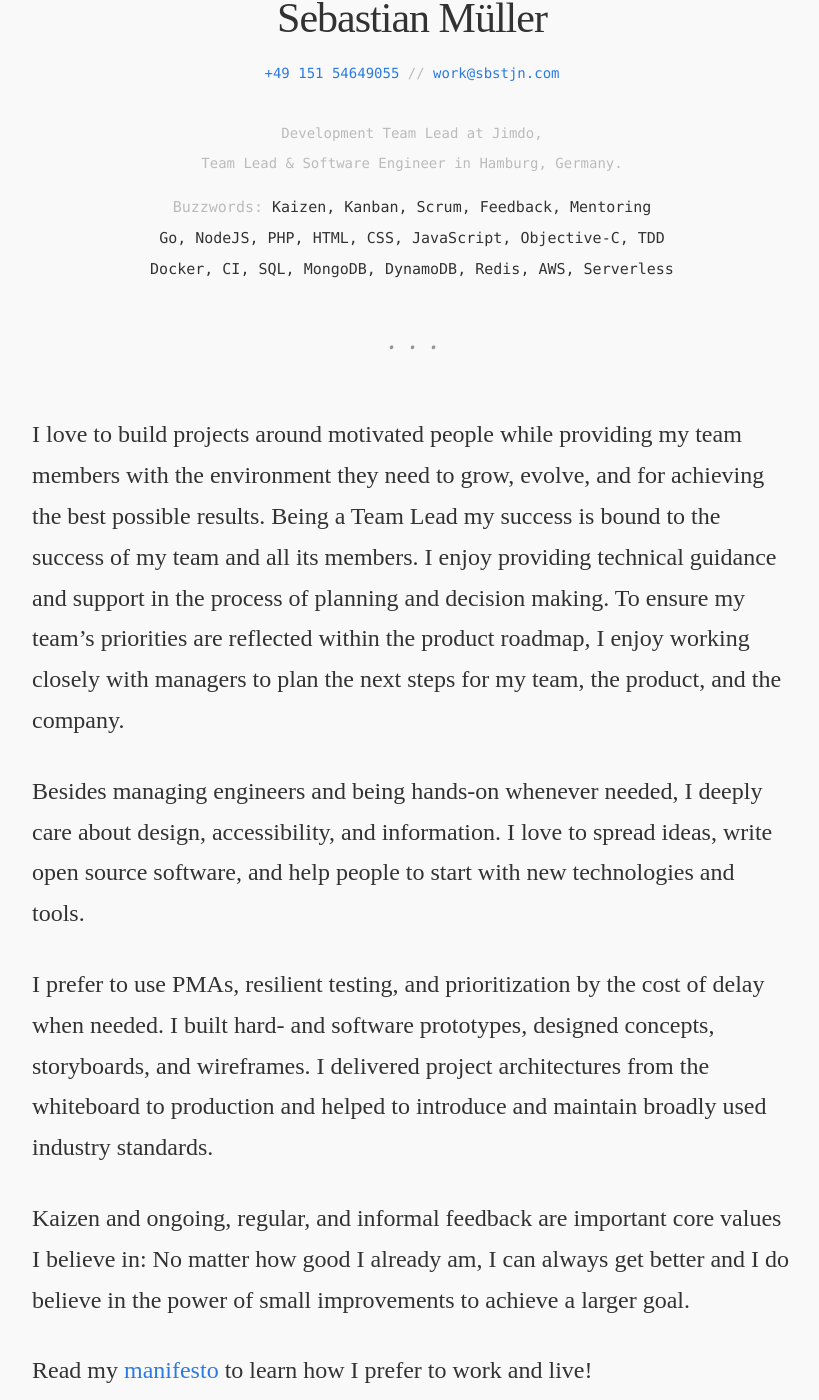
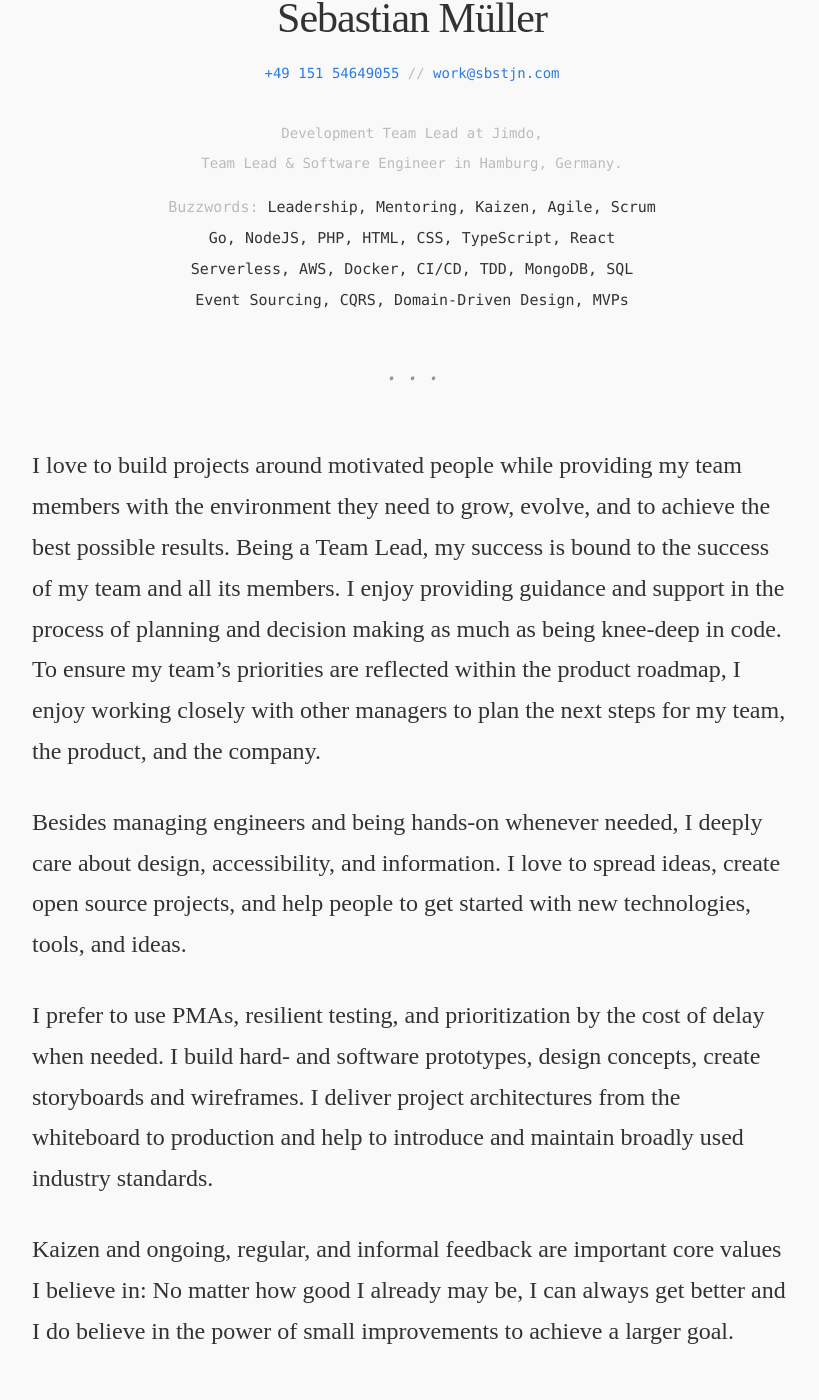
Before and after one commit to sebastianroming/sbstjn.github.io, a Jekyll site: the page built from work.md, in a window 1280 px wide and 1400 px high, scrolled down 460 px. Shown: the whole window, without its empty margins (228-1047 px from the left). Built offline with Jekyll 4.4.1, drawn with Linux system fonts in a browser that asks for light colours; some web fonts are replaced.

Commit message:
Update /work

```diff
--- a/_layouts/work.html
+++ b/_layouts/work.html
@@ -26,11 +26,11 @@ layout: default
         <section class="buzzwords">
           <ul>
             <li class="headline">Buzzwords:</li>
+            <li>Leadership</li>
+            <li>Mentoring</li>
             <li>Kaizen</li>
-            <li>Kanban</li>
+            <li>Agile</li>
             <li>Scrum</li>
-            <li>Feedback</li>
-            <li>Mentoring</li>
           </ul>
         </section>
 
@@ -41,24 +41,31 @@ layout: default
             <li>PHP</li>
             <li>HTML</li>
             <li>CSS</li>
-            <li>JavaScript</li>
-            <li>Objective-C</li>
-            <li>TDD</li>
+            <li>TypeScript</li>
+            <li>React</li>
           </ul>
         </section>
 
         <section class="buzzwords">
           <ul>
+            <li>Serverless</li>
+            <li>AWS</li>
             <li>Docker</li>
-            <li>CI</li>
+            <li>CI/CD</li>
+            <li>TDD</li>
+            <li>MongoDB</li>
             <li>SQL</li>
-            <li>MongoDB</li>
-            <li>DynamoDB</li>
-            <li>Redis</li>
-            <li>AWS</li>
-            <li>Serverless</li>
           </ul>
         </section>
+
+        <section class="buzzwords">
+            <ul>
+              <li>Event Sourcing</li>
+              <li>CQRS</li>
+              <li>Domain-Driven Design</li>
+              <li>MVPs</li>
+            </ul>
+          </section>
       </div>
 
       <div class="section-divider">
--- a/work.md
+++ b/work.md
@@ -7,14 +7,10 @@ noindex: true
 sitemap: false
 ---
 
-I love to build projects around motivated people while providing my team members with the environment they need to grow, evolve, and for achieving the best possible results. Being a Team Lead my success is bound to the success of my team and all its members. I enjoy providing technical guidance and support in the process of planning and decision making. To ensure my team’s priorities are reflected within the product roadmap, I enjoy working closely with managers to plan the next steps for my team, the product, and the company.
+I love to build projects around motivated people while providing my team members with the environment they need to grow, evolve, and to achieve the best possible results. Being a Team Lead, my success is bound to the success of my team and all its members. I enjoy providing guidance and support in the process of planning and decision making as much as being knee-deep in code. To ensure my team’s priorities are reflected within the product roadmap, I enjoy working closely with other managers to plan the next steps for my team, the product, and the company.
 
-Besides managing engineers and being hands-on whenever needed, I deeply care about design, accessibility, and information. I love to spread ideas, write open source software, and help people to start with new technologies and tools.
+Besides managing engineers and being hands-on whenever needed, I deeply care about design, accessibility, and information. I love to spread ideas, create open source projects, and help people to get started with new technologies, tools, and ideas.
 
-I prefer to use PMAs, resilient testing, and prioritization by the cost of delay when needed. I built hard- and software prototypes, designed concepts, storyboards, and wireframes. I delivered project architectures from the whiteboard to production and helped to introduce and maintain broadly used industry standards.
+I prefer to use PMAs, resilient testing, and prioritization by the cost of delay when needed. I build hard- and software prototypes, design concepts, create storyboards and wireframes. I deliver project architectures from the whiteboard to production and help to introduce and maintain broadly used industry standards.
 
-Kaizen and ongoing, regular, and informal feedback are important core values I believe in: No
-matter how good I already am, I can always get better and I do believe in the power of small
-improvements to achieve a larger goal.
-
-Read my [manifesto](/manifesto) to learn how I prefer to work and live!
+Kaizen and ongoing, regular, and informal feedback are important core values I believe in: No matter how good I already may be, I can always get better and I do believe in the power of small improvements to achieve a larger goal.
```
